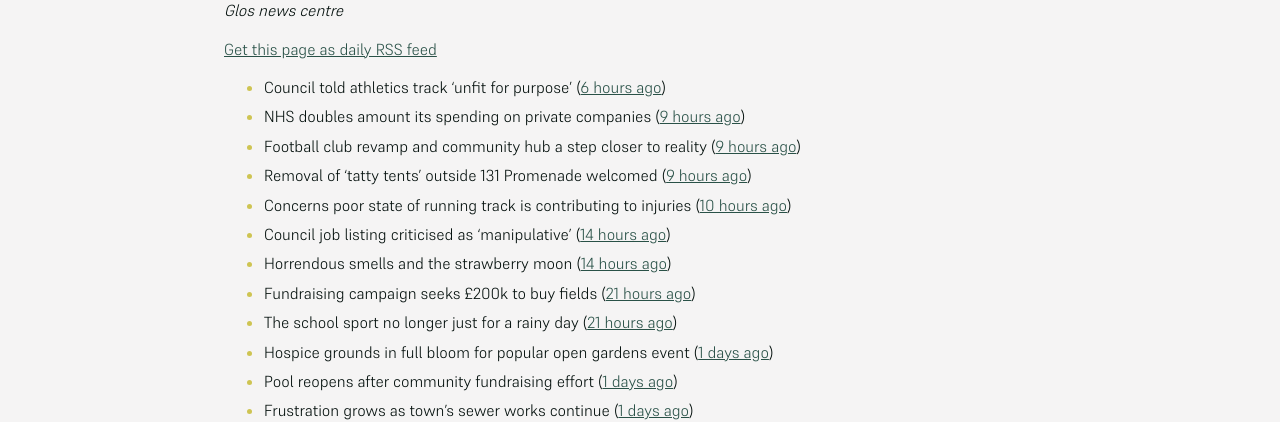
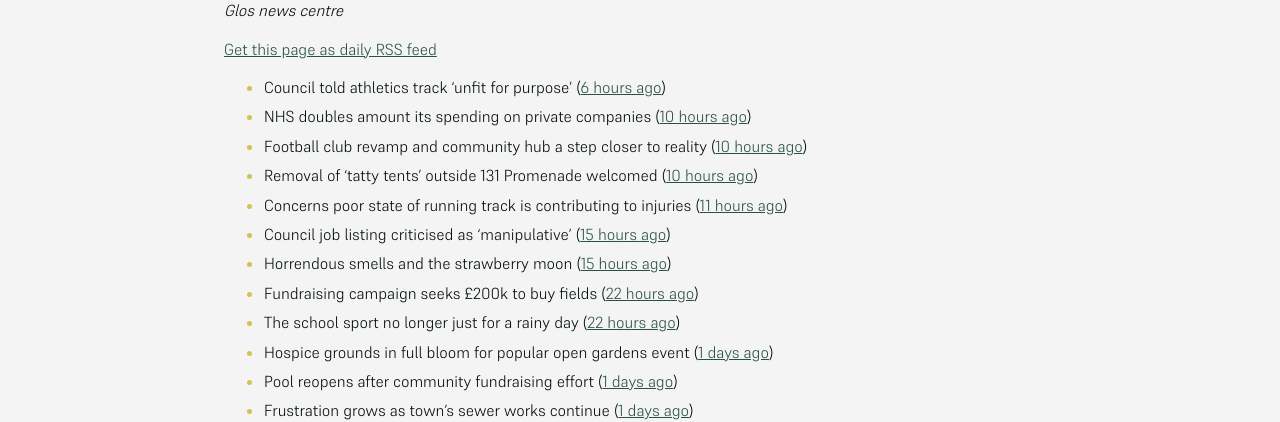
Before and after one commit to mat-0/cheltenham-open-data, a Jekyll site: the page built from _pages/news.md, in a window 1280 px wide. Shown: the part 296-718 px from the top of the page. Built offline with Jekyll 4.4.1, drawn with Linux system fonts in a browser that asks for light colours.

Commit message:
Updated 2025-06-12 03:20:30

```diff
--- a/_pages/news.md
+++ b/_pages/news.md
@@ -13,14 +13,14 @@ _sources: BBC, Glos Police, Cheltenham Borough Council, and Glos news centre_
 
 <!-- news_marker starts -->
 - Council told athletics track 'unfit for purpose' ([6 hours ago](https://www.bbc.com/news/articles/cvg76n7dxn9o))
-- NHS doubles amount its spending on private companies ([9 hours ago](https://www.bbc.com/news/articles/cy0jzvxwr4xo))
-- Football club revamp and community hub a step closer to reality ([9 hours ago](https://gloucesternewscentre.co.uk/football-club-revamp-and-community-hub-a-step-closer-to-reality/))
-- Removal of ‘tatty tents’ outside 131 Promenade welcomed ([9 hours ago](https://gloucesternewscentre.co.uk/removal-of-tatty-tents-outside-131-promenade-welcomed/))
-- Concerns poor state of running track is contributing to injuries ([10 hours ago](https://gloucesternewscentre.co.uk/concerns-poor-state-of-running-track-is-contributing-to-injuries/))
-- Council job listing criticised as 'manipulative' ([14 hours ago](https://www.bbc.com/news/articles/c74qk45gxygo))
-- Horrendous smells and the strawberry moon ([14 hours ago](https://www.bbc.com/news/articles/c2lk8l1ypxko))
-- Fundraising campaign seeks £200k to buy fields ([21 hours ago](https://www.bbc.com/news/articles/c365lx9x187o))
-- The school sport no longer just for a rainy day ([21 hours ago](https://www.bbc.com/news/articles/clygej1emezo))
+- NHS doubles amount its spending on private companies ([10 hours ago](https://www.bbc.com/news/articles/cy0jzvxwr4xo))
+- Football club revamp and community hub a step closer to reality ([10 hours ago](https://gloucesternewscentre.co.uk/football-club-revamp-and-community-hub-a-step-closer-to-reality/))
+- Removal of ‘tatty tents’ outside 131 Promenade welcomed ([10 hours ago](https://gloucesternewscentre.co.uk/removal-of-tatty-tents-outside-131-promenade-welcomed/))
+- Concerns poor state of running track is contributing to injuries ([11 hours ago](https://gloucesternewscentre.co.uk/concerns-poor-state-of-running-track-is-contributing-to-injuries/))
+- Council job listing criticised as 'manipulative' ([15 hours ago](https://www.bbc.com/news/articles/c74qk45gxygo))
+- Horrendous smells and the strawberry moon ([15 hours ago](https://www.bbc.com/news/articles/c2lk8l1ypxko))
+- Fundraising campaign seeks £200k to buy fields ([22 hours ago](https://www.bbc.com/news/articles/c365lx9x187o))
+- The school sport no longer just for a rainy day ([22 hours ago](https://www.bbc.com/news/articles/clygej1emezo))
 - Hospice grounds in full bloom for popular open gardens event ([1 days ago](https://gloucesternewscentre.co.uk/hospice-grounds-in-full-bloom-for-popular-open-gardens-event/))
 - Pool reopens after community fundraising effort ([1 days ago](https://www.bbc.com/news/articles/cg5vl5zvp69o))
 - Frustration grows as town's sewer works continue ([1 days ago](https://www.bbc.com/news/articles/c5yq58qpgd7o))
```
Also changed, not shown: _data/flood.json (+4 -4 lines), index.md (+4 -4 lines).
